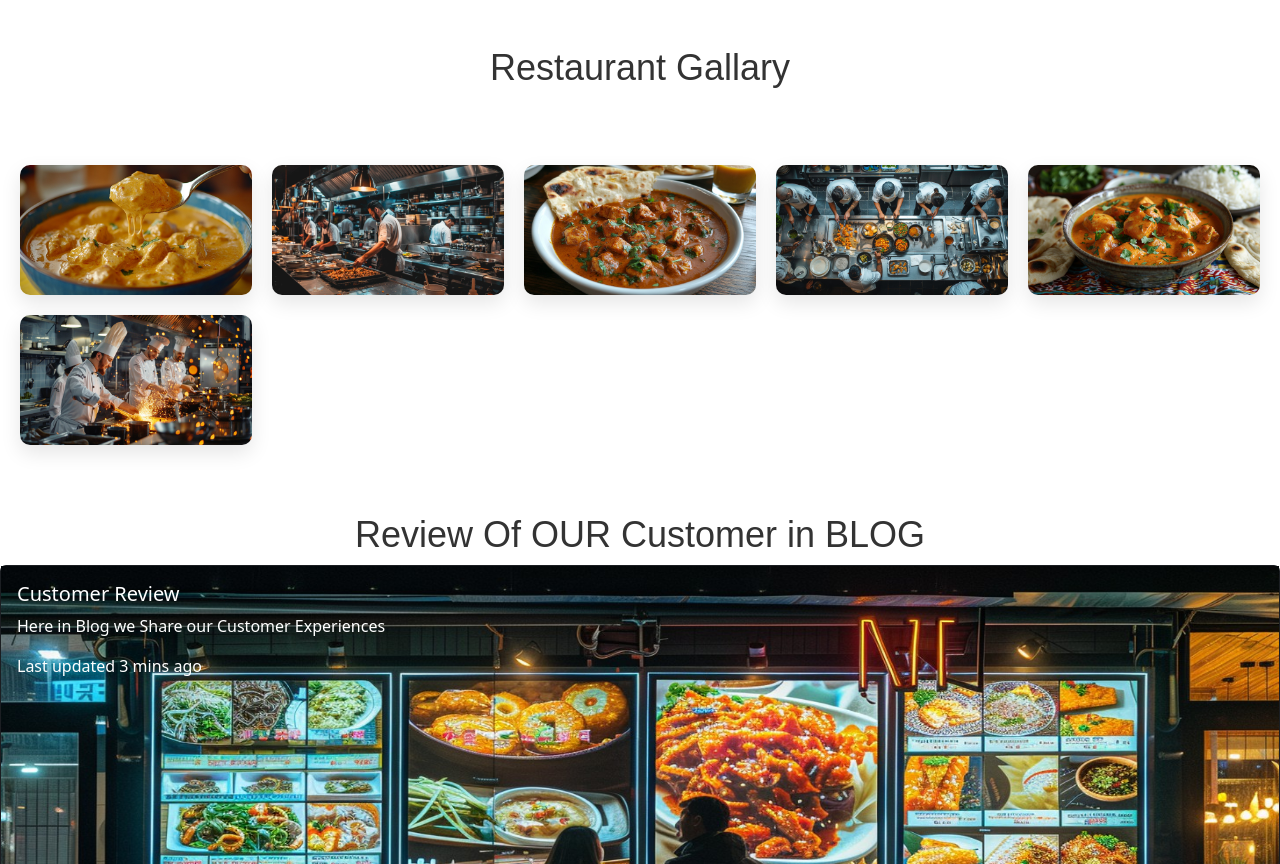
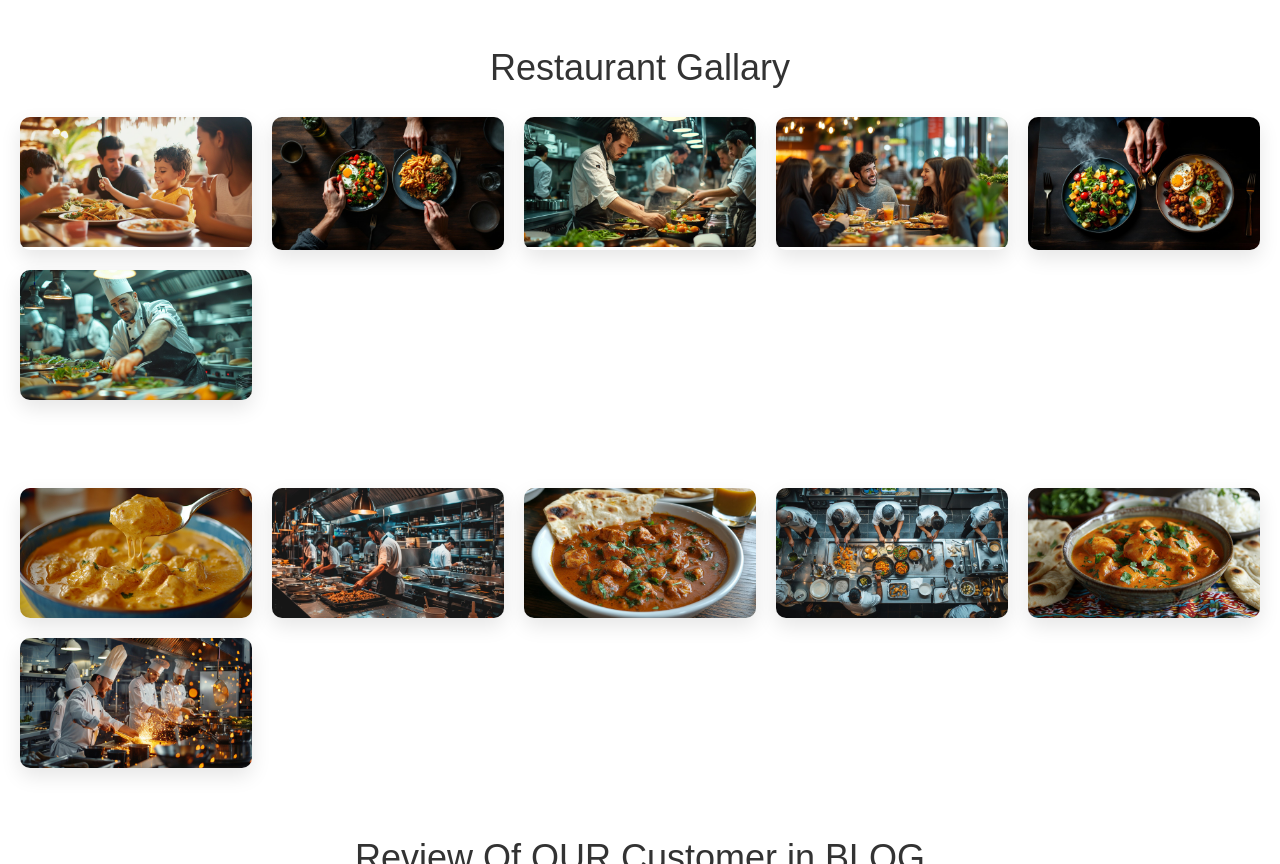
Before and after one commit to akashsaini3032/React-learning, a React (Vite) app: page / in a window 1280 px wide. Shown: the part 1512-2376 px from the top of the page. Built offline with nearby package versions, Linux system fonts and the light colour scheme.

Commit message:
practice

```diff
--- a/src/App.jsx
+++ b/src/App.jsx
@@ -249,14 +249,14 @@ const App =() => {
 
 <h1 id="gallary">Restaurant Gallary</h1>
 
-{/* <div className="restaurant-photo-gallery">
+<div className="restaurant-photo-gallery">
   <div className="photo-card"> <img src={img17}  ></img></div>
   <div className="photo-card"> <img src={img18}  ></img></div>
   <div className="photo-card"> <img src={img19}  ></img></div>
   <div className="photo-card"> <img src={img20}  ></img></div>
   <div className="photo-card"> <img src={img21}  ></img></div>
   <div className="photo-card"> <img src={img22}  ></img></div>
-</div> */}
+</div>
 
 <br /><br />
 
```
